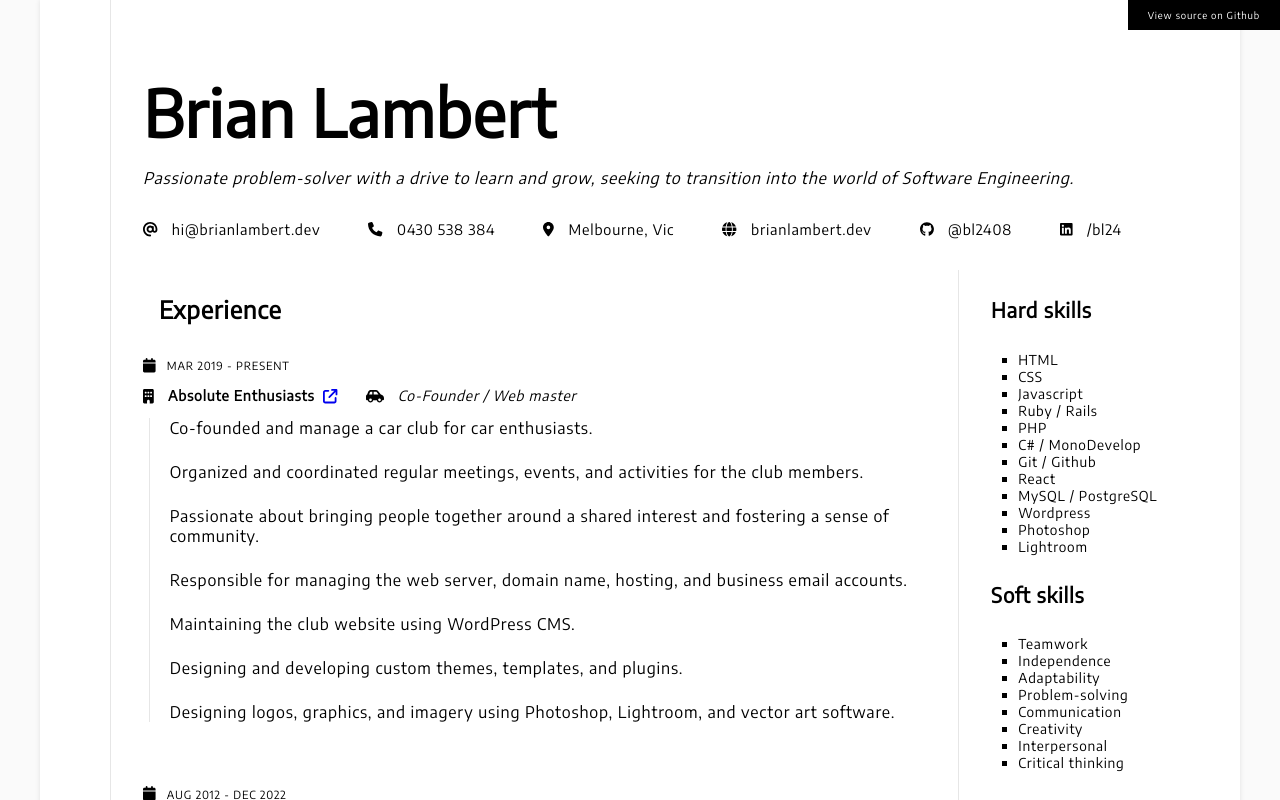
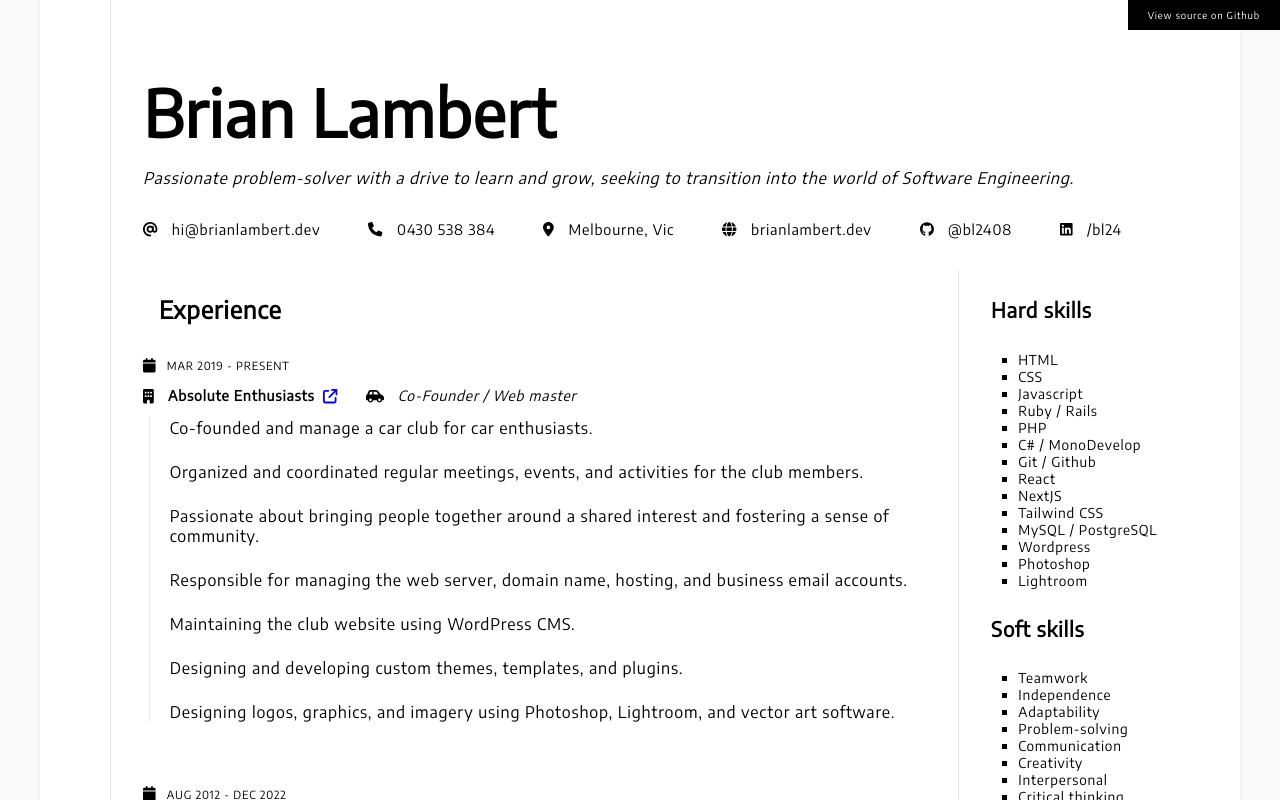
Before and after one commit to bl2408/resume-v1, a React (Vite) app: page / in a window 1280 px wide. Shown: the top 800 px of the page. Built offline with nearby package versions, Linux system fonts and the light colour scheme.

Commit message:
updated skills

```diff
--- a/src/content/items.jsx
+++ b/src/content/items.jsx
@@ -20,6 +20,8 @@ export const itemSkills = [
     { label: "C# / MonoDevelop" },
     { label: "Git / Github" },
     { label: "React" },
+    { label: "NextJS" },
+    { label: "Tailwind CSS" },
     { label: "MySQL / PostgreSQL" },
     { label: "Wordpress" },
     { label: "Photoshop" },
```
